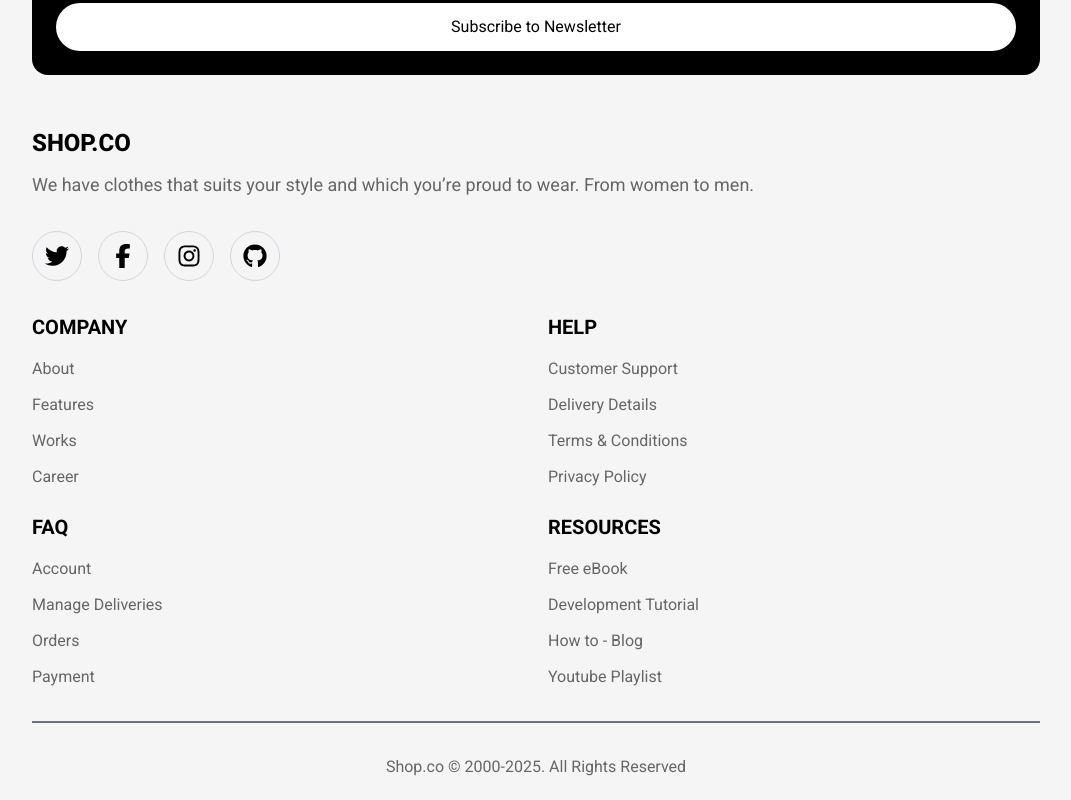
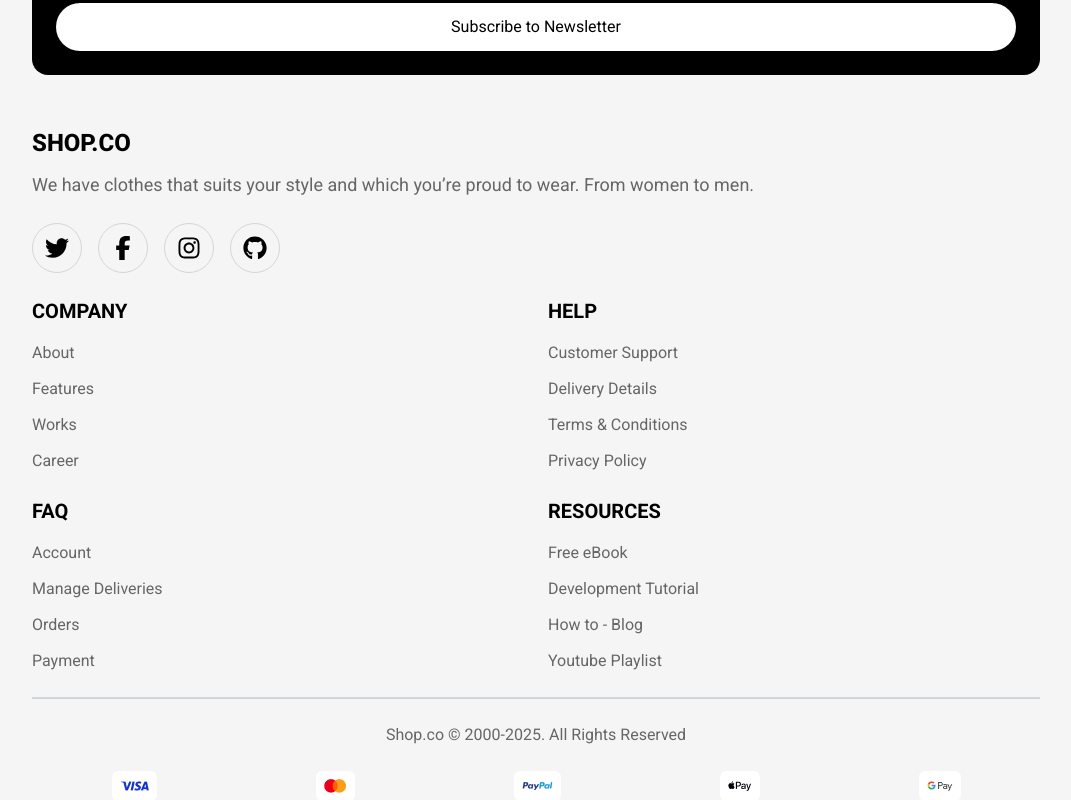
Before and after one commit to Kaydev-cmd/shop-co-web-app, a Next.js app: page / in a window 1280 px wide. Shown: the part 11200-12000 px from the top of the page, without its empty margins (104-1175 px from the left). Built offline with nearby package versions, Linux system fonts and the light colour scheme.

Commit message:
refactor: change border from border-gray-500 to broder-gray-300 and gap-8 to gap-6

```diff
--- a/components/layout/Footer.tsx
+++ b/components/layout/Footer.tsx
@@ -13,7 +13,7 @@ import {
 const Footer = () => {
   return (
     <footer className="container">
-      <div className="flex flex-col gap-8">
+      <div className="flex flex-col gap-6">
         <div className="flex flex-col gap-3">
           <h1 className="uppercase font-extrabold text-2xl">Shop.Co</h1>
           <p className="text-[#666666] text-lg">
@@ -117,7 +117,7 @@ const Footer = () => {
           </div>
         </div>
 
-        <div className="border border-gray-500"></div>
+        <div className="border border-gray-300"></div>
 
         <p className="text-center text-[#666666]">
           Shop.co &copy; 2000-2025. All Rights Reserved
```
